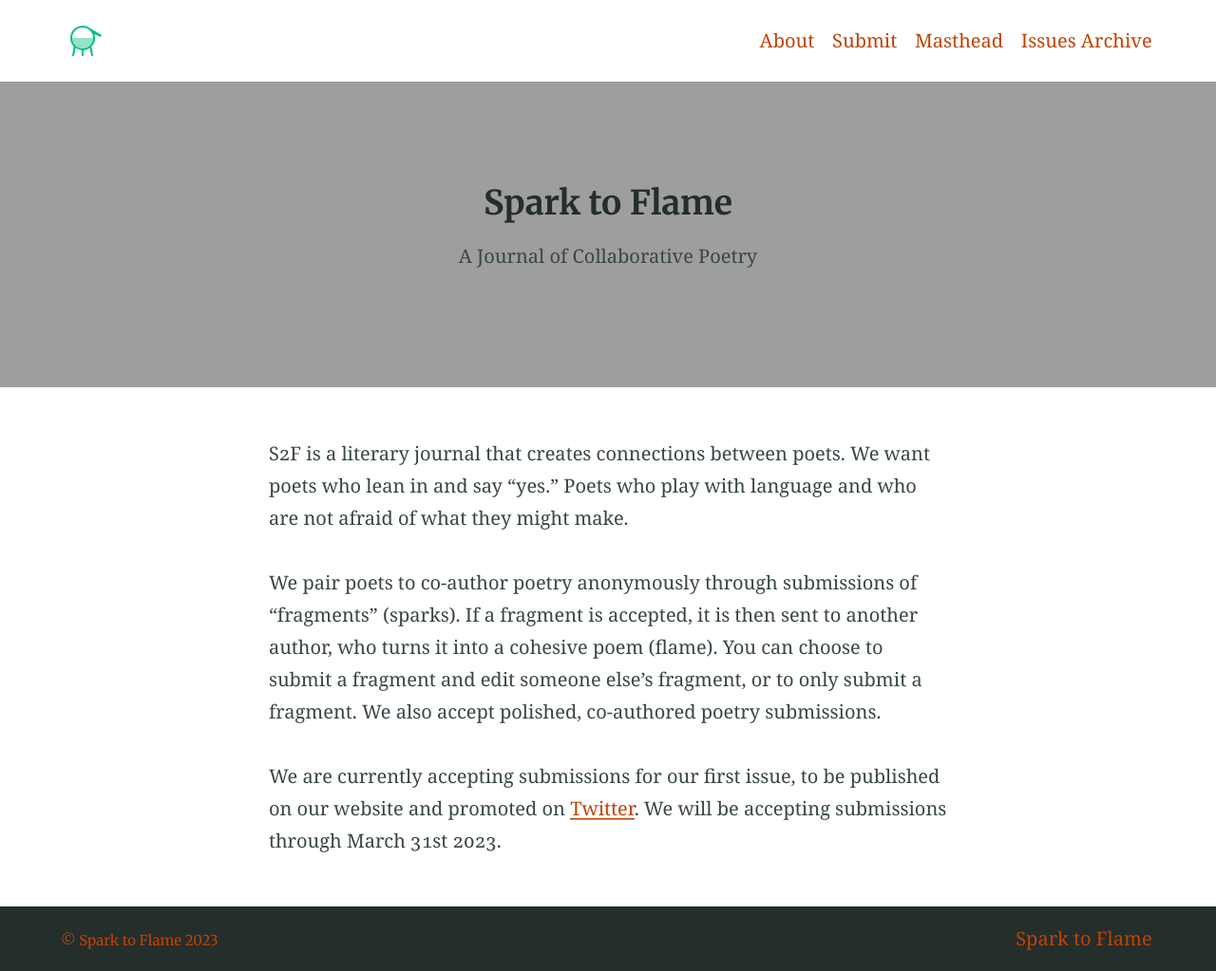
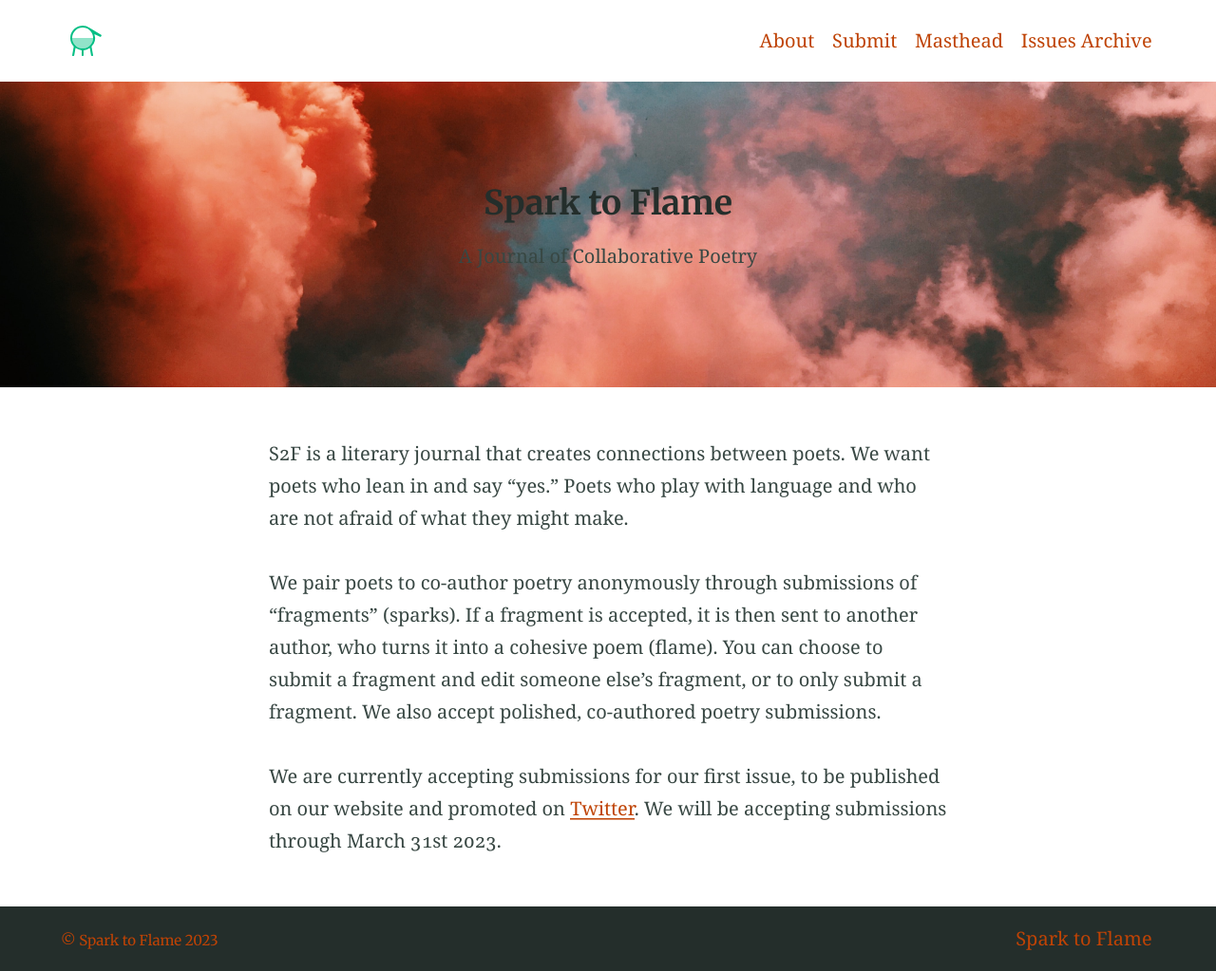
Before and after one commit to atmars77/atmars77.github.io, a Jekyll site: the page built from index.md, in a window 1280 px wide. Shown: the whole page at 95% size. Built offline with Jekyll 4.4.1, drawn with Linux system fonts in a browser that asks for light colours.

Commit message:
change header

```diff
--- a/index.md
+++ b/index.md
@@ -3,7 +3,7 @@ title:
 feature_text: |
   ## Spark to Flame
   A Journal of Collaborative Poetry
-feature_image: https://atmars77.github.io/assets/Images/corina_smoke.jpg #"https://.."
+feature_image: https://atmars77.github.io/assets/Images/laura_clouds.jpg #"https://.."
 excerpt: "Spark to Flame: A Journal of Collaborative Poetry."
 ---
 S2F is a literary journal that creates connections between poets. We want poets who lean in and say “yes.” Poets who play with language and who are not afraid of what they might make.
```
